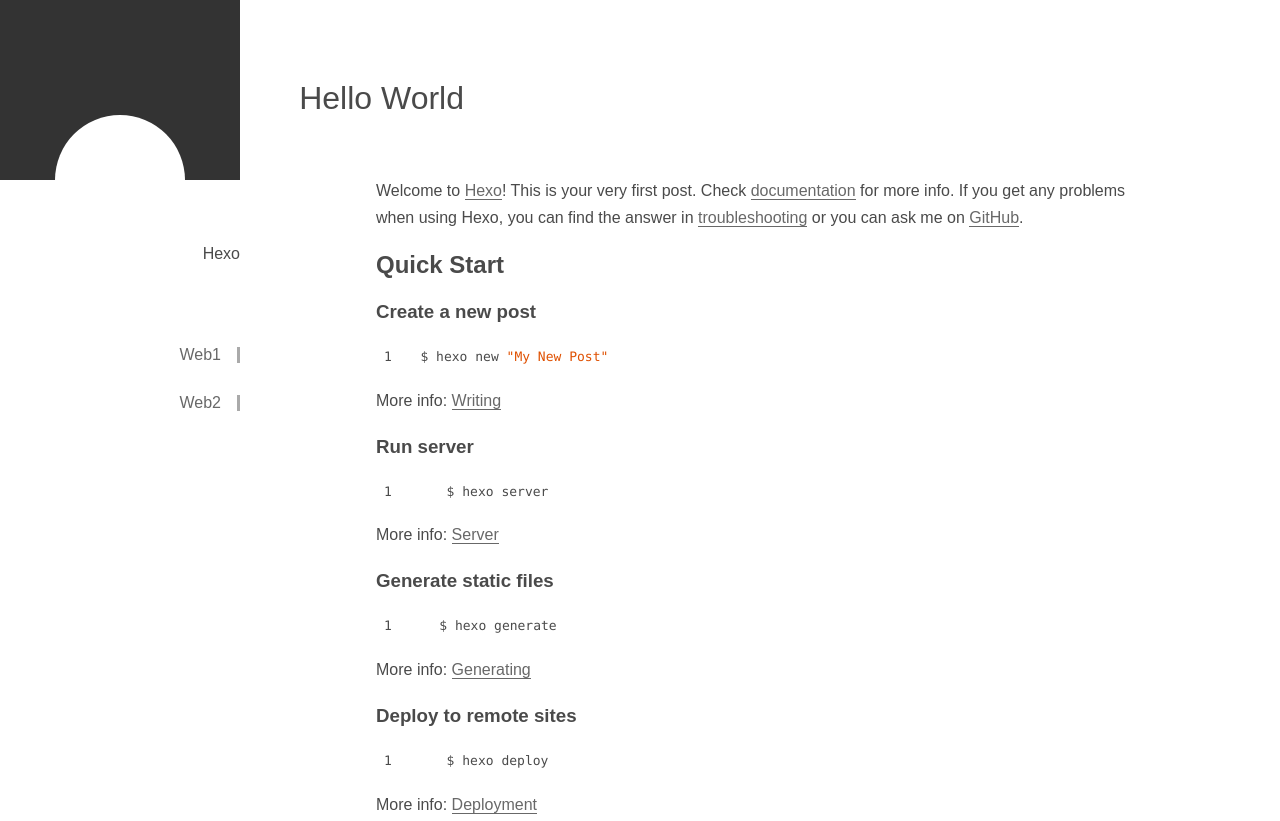
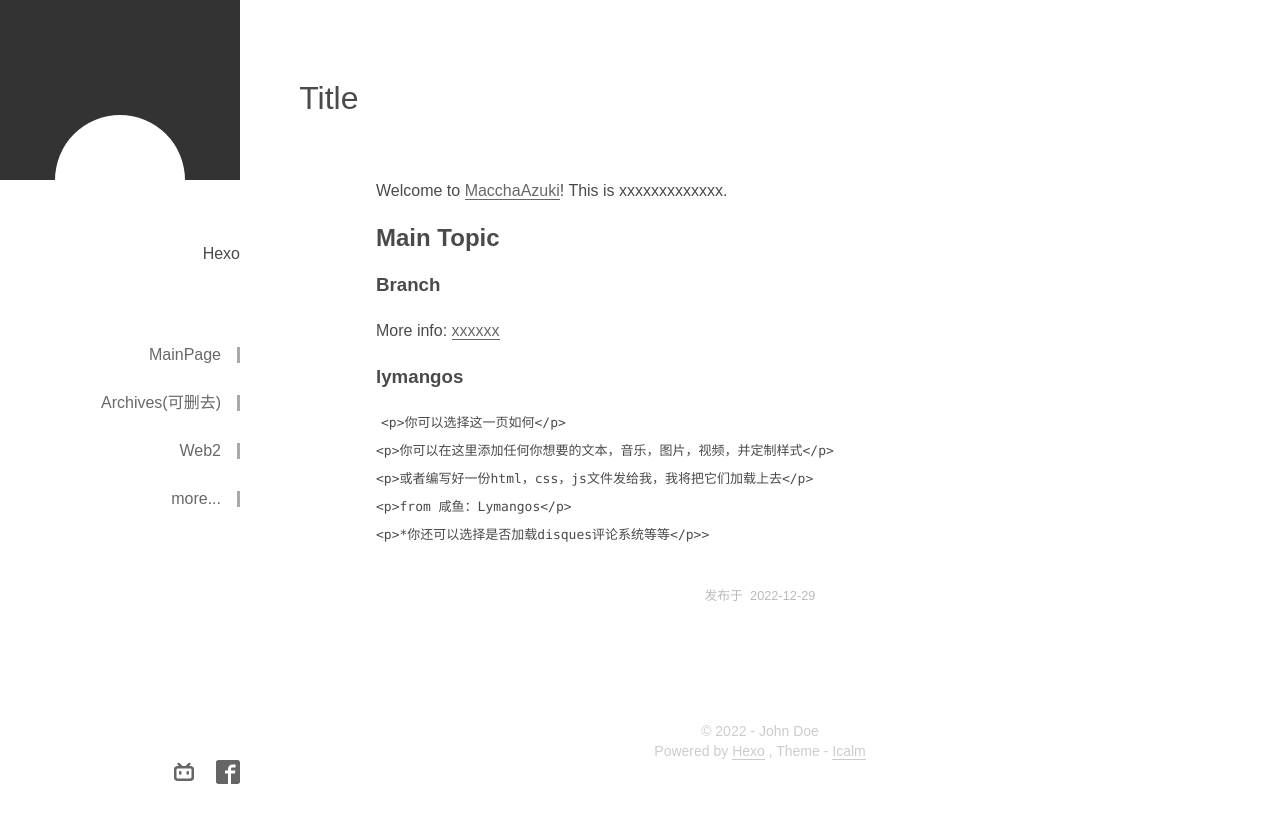
Before and after one commit to lymangos/lymangos.github.io, a plain HTML site: page 2022/12/29/hello-world/index.html in a window 1280 px wide. Shown: the top 821 px of the page. After the commit the page ends 800 px from the top, so only its background shows below. Drawn offline with Linux system fonts and the light colour scheme; a small style sheet from the web is missing.

Commit message:
Site updated: 2022-12-29 13:00:44

```diff
--- a/2022/12/29/hello-world/index.html
+++ b/2022/12/29/hello-world/index.html
@@ -4,7 +4,7 @@
   <meta charset="UTF-8">
   <meta name="viewport" content="width=device-width, initial-scale=1.0">
   <meta http-equiv="X-UA-Compatible" content="ie=edge">
-  <title>Hello World | Hexo</title>
+  <title>Title | Hexo</title>
 
 
 
@@ -30,16 +30,36 @@
         <ul>
 
             <a href="/" class="Btn">
-              <li>Web1</li>
+              <li>MainPage</li>
             </a>
 
             <a href="/archives/" class="Btn">
+              <li>Archives(可删去)</li>
+            </a>
+
+            <a href="/web2/" class="Btn">
               <li>Web2</li>
+            </a>
+
+            <a href="/more/" class="Btn">
+              <li>more...</li>
             </a>
 
         </ul>
     </section>
     <section class="media">
+
+
+                <a target="_blank" rel="noopener" href="https://space.bilibili.com/200430670?spm_id_from=333.1007.0.0">
+                    <img src="/assets/bilibili.svg" />
+                </a>
+
+
+
+                <a target="_blank" rel="noopener" href="https://space.bilibili.com/200430670?spm_id_from=333.1007.0.0">
+                    <img src="/assets/facebook.svg" />
+                </a>
+
 
     </section>
 </aside>
@@ -49,23 +69,18 @@
             <div>
   <article class='ContentView'>
     <header class='PageTitle'>
-        <h1>Hello World</h1>
+        <h1>Title</h1>
     </header>
 
     <section>
-      <p>Welcome to <a target="_blank" rel="noopener" href="https://hexo.io/">Hexo</a>! This is your very first post. Check <a target="_blank" rel="noopener" href="https://hexo.io/docs/">documentation</a> for more info. If you get any problems when using Hexo, you can find the answer in <a target="_blank" rel="noopener" href="https://hexo.io/docs/troubleshooting.html">troubleshooting</a> or you can ask me on <a target="_blank" rel="noopener" href="https://github.com/hexojs/hexo/issues">GitHub</a>.</p>
-<h2 id="Quick-Start"><a href="#Quick-Start" class="headerlink" title="Quick Start"></a>Quick Start</h2><h3 id="Create-a-new-post"><a href="#Create-a-new-post" class="headerlink" title="Create a new post"></a>Create a new post</h3><figure class="highlight bash"><table><tr><td class="gutter"><pre><span class="line">1</span><br></pre></td><td class="code"><pre><span class="line">$ hexo new <span class="string">&quot;My New Post&quot;</span></span><br></pre></td></tr></table></figure>
-
-<p>More info: <a target="_blank" rel="noopener" href="https://hexo.io/docs/writing.html">Writing</a></p>
-<h3 id="Run-server"><a href="#Run-server" class="headerlink" title="Run server"></a>Run server</h3><figure class="highlight bash"><table><tr><td class="gutter"><pre><span class="line">1</span><br></pre></td><td class="code"><pre><span class="line">$ hexo server</span><br></pre></td></tr></table></figure>
-
-<p>More info: <a target="_blank" rel="noopener" href="https://hexo.io/docs/server.html">Server</a></p>
-<h3 id="Generate-static-files"><a href="#Generate-static-files" class="headerlink" title="Generate static files"></a>Generate static files</h3><figure class="highlight bash"><table><tr><td class="gutter"><pre><span class="line">1</span><br></pre></td><td class="code"><pre><span class="line">$ hexo generate</span><br></pre></td></tr></table></figure>
-
-<p>More info: <a target="_blank" rel="noopener" href="https://hexo.io/docs/generating.html">Generating</a></p>
-<h3 id="Deploy-to-remote-sites"><a href="#Deploy-to-remote-sites" class="headerlink" title="Deploy to remote sites"></a>Deploy to remote sites</h3><figure class="highlight bash"><table><tr><td class="gutter"><pre><span class="line">1</span><br></pre></td><td class="code"><pre><span class="line">$ hexo deploy</span><br></pre></td></tr></table></figure>
-
-<p>More info: <a target="_blank" rel="noopener" href="https://hexo.io/docs/one-command-deployment.html">Deployment</a></p>
+      <p>Welcome to <a target="_blank" rel="noopener" href="https://lymangos.github.io/">MacchaAzuki</a>! This is xxxxxxxxxxxxx. </p>
+<h2 id="Main-Topic"><a href="#Main-Topic" class="headerlink" title="Main Topic"></a>Main Topic</h2><h3 id="Branch"><a href="#Branch" class="headerlink" title="Branch"></a>Branch</h3><p>More info: <a target="_blank" rel="noopener" href="https://github.com/lymangos/lymangos.github.io">xxxxxx</a></p>
+<h3 id="lymangos"><a href="#lymangos" class="headerlink" title="lymangos"></a>lymangos</h3><pre><code>&lt;p&gt;你可以选择这一页如何&lt;/p&gt;
+&lt;p&gt;你可以在这里添加任何你想要的文本，音乐，图片，视频，并定制样式&lt;/p&gt;
+&lt;p&gt;或者编写好一份html，css，js文件发给我，我将把它们加载上去&lt;/p&gt;
+&lt;p&gt;from 咸鱼：Lymangos&lt;/p&gt;
+&lt;p&gt;*你还可以选择是否加载disques评论系统等等&lt;/p&gt;&gt;
+</code></pre>
 
 
 
```
Also changed, not shown: archives/2022/12/index.html (+22 -2 lines), archives/2022/index.html (+22 -2 lines), archives/index.html (+22 -2 lines), index.html (+30 -15 lines), assets/bilibili.svg (added), assets/header.png (added), assets/tree_small.png (added).
